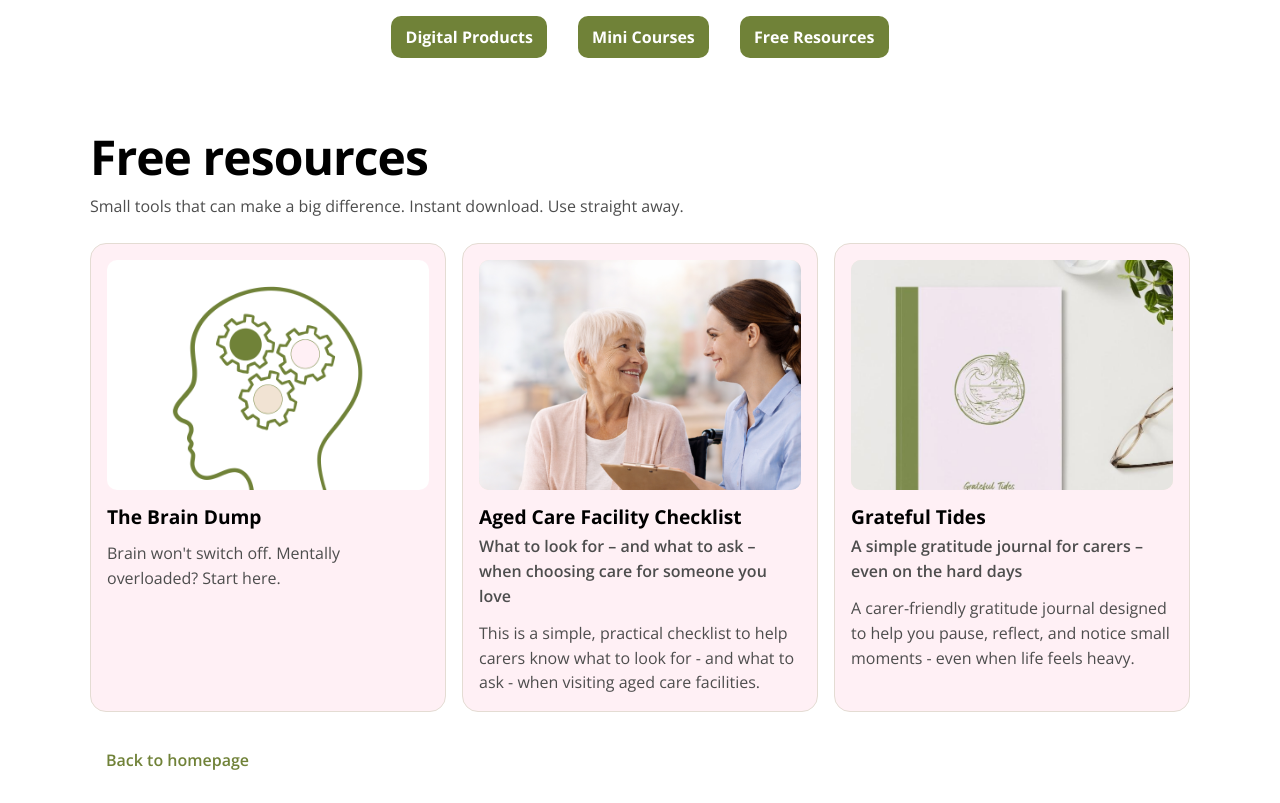
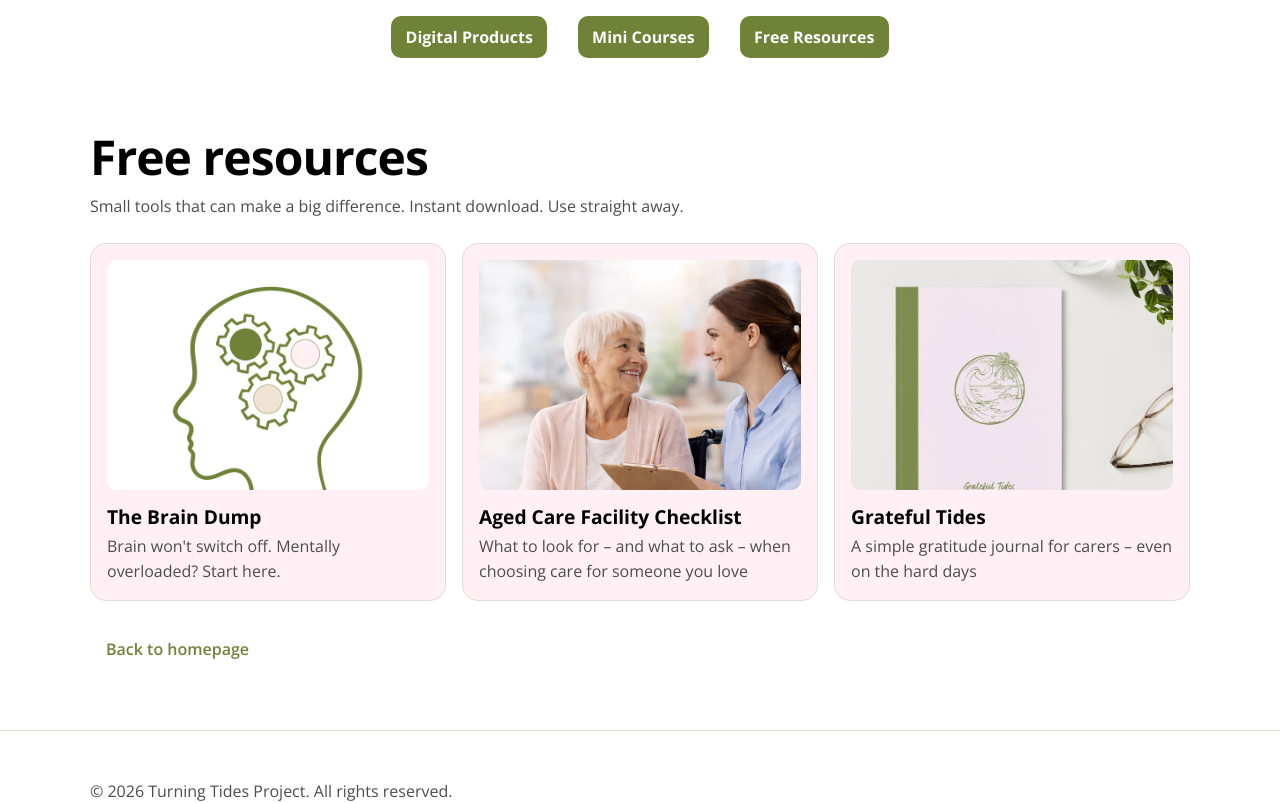
Before and after one commit to JacksonDickfos/turningtideproject, a Next.js app: page /free-resources in a window 1280 px wide. Shown: the top 803 px of the page. Built offline with nearby package versions, Linux system fonts and the light colour scheme.

Commit message:
Fix free resources card spacing and simplify previews

```diff
--- a/src/app/free-resources/page.tsx
+++ b/src/app/free-resources/page.tsx
@@ -42,9 +42,6 @@ export default function FreeResourcesPage() {
                   {item.description?.trim() ? (
                     <p className="muted bubbleDesc">{item.description}</p>
                   ) : null}
-                  {item.longDescription?.trim() ? (
-                    <p className="muted bubbleDesc">{item.longDescription}</p>
-                  ) : null}
                 </div>
               </div>
             ))}
--- a/src/app/globals.css
+++ b/src/app/globals.css
@@ -629,6 +629,12 @@ dd {
 }
 
 .bubbleSubtitle {
+  font-weight: 400;
+}
+
+/* Keep course subtitles slightly emphasized */
+.coursesSection .bubbleSubtitle,
+#courses .bubbleSubtitle {
   font-weight: 600;
 }
 
--- a/src/content/previews.ts
+++ b/src/content/previews.ts
@@ -63,7 +63,8 @@ export const freeResourcesPreview: PreviewItem[] = [
   {
     id: "fr-1",
     title: "The Brain Dump",
-    description: "Brain won't switch off. Mentally overloaded? Start here.",
+    subtitle: "Brain won't switch off. Mentally overloaded? Start here.",
+    description: "",
     imageSrc: "/images/braindump.png",
     imageAlt: "The Brain Dump",
   },
```
